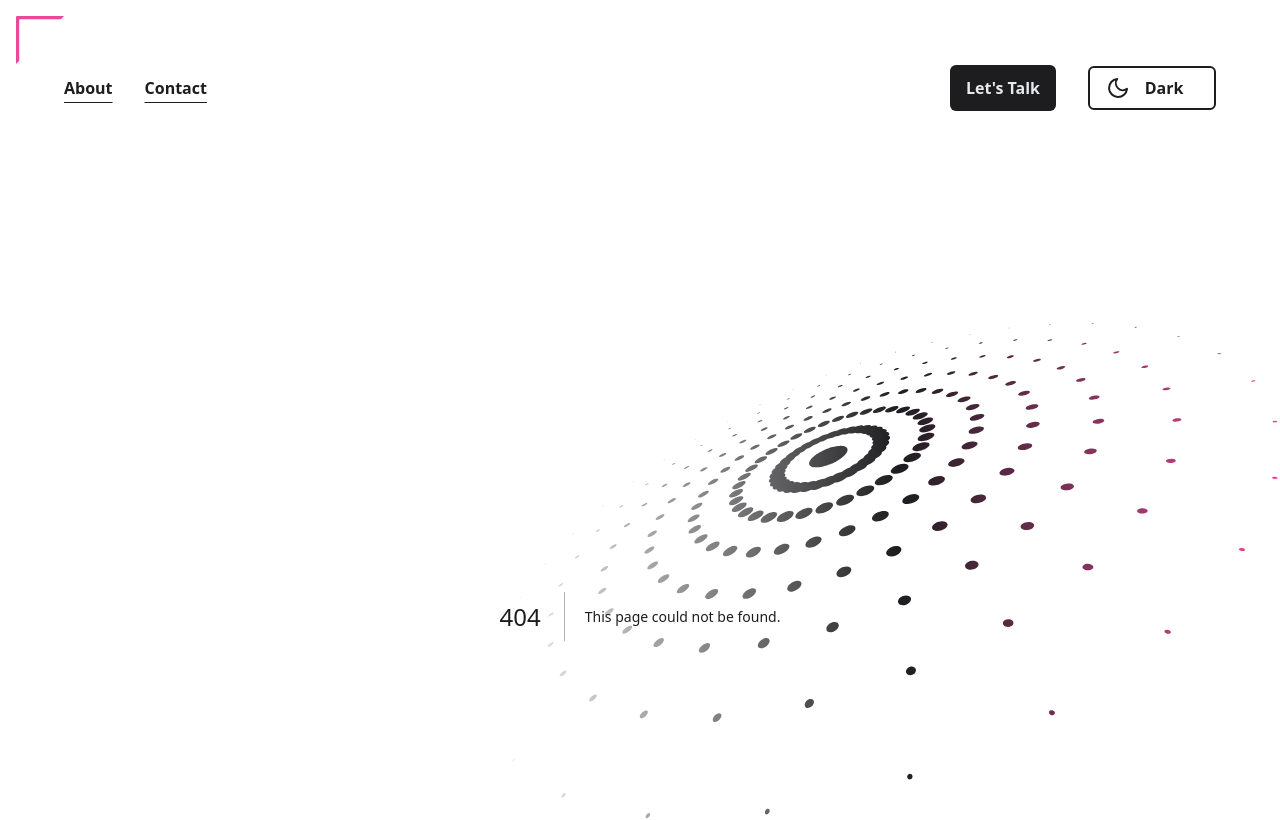
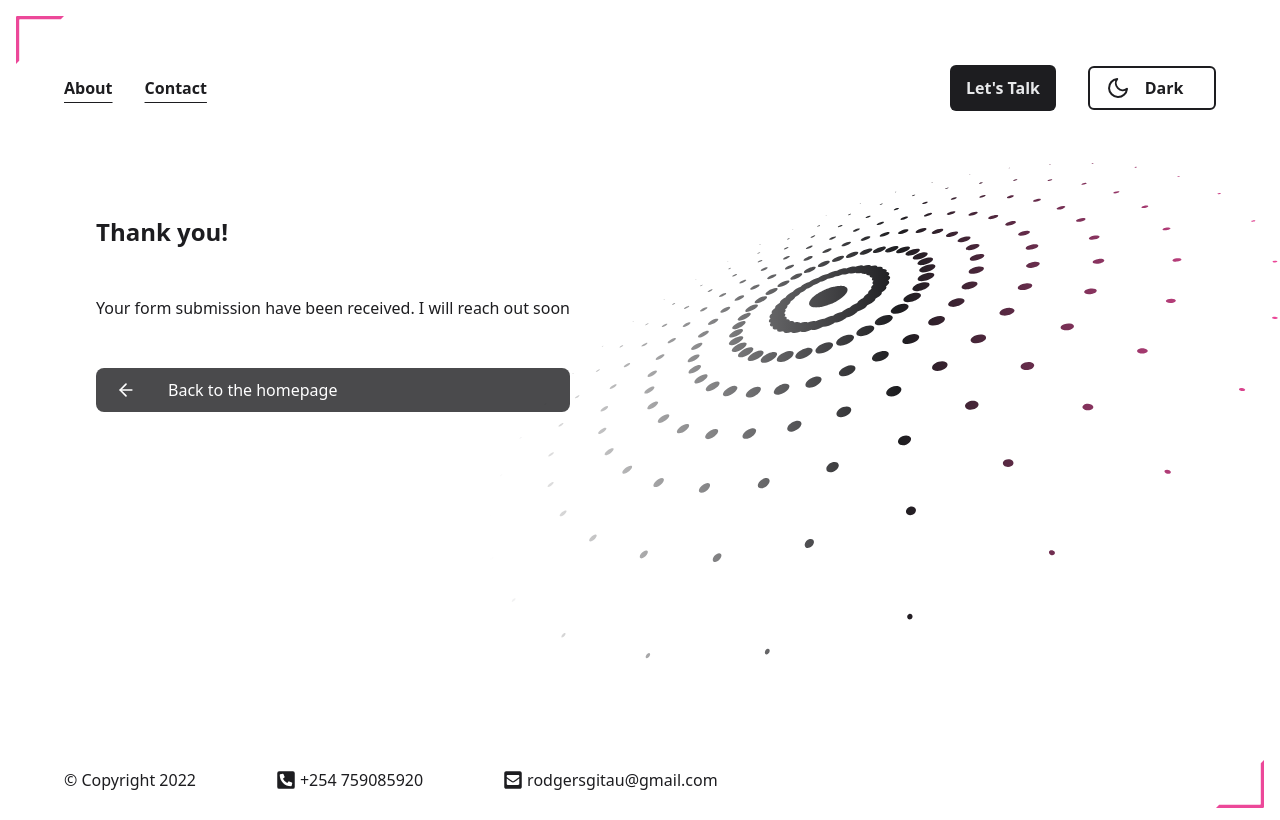
Before and after one commit to rodgersgitau/portfolio, a Next.js app: page /success in a window 1280 px wide. Before the commit this address had no page. Shown: the top 820 px of the page. Built offline with nearby package versions, Linux system fonts and the light colour scheme.

Commit message:
fix: netlify contact form

```diff
--- a/package.json
+++ b/package.json
@@ -9,6 +9,7 @@
     "lint": "next lint"
   },
   "dependencies": {
+    "@netlify/functions": "^1.4.0",
     "next": "13.0.5",
     "react": "^18.2.0",
     "react-dom": "^18.2.0"
--- a/pages/contact.tsx
+++ b/pages/contact.tsx
@@ -62,13 +62,10 @@ const ContactPage = () => {
       )}
       <form
         method="POST"
+        action="/success"
         data-netlify="true"
-        onSubmit={() =>
-          setMessage({
-            type: "success",
-            text: "Successfully sent message",
-          })
-        }
+        name="RGitauContactForm"
+        data-netlify-honeypot="bot-field"
         onError={(error) =>
           setMessage({
             type: "error",
@@ -77,6 +74,12 @@ const ContactPage = () => {
         }
         className="flex-1 w-full h-full grid grid-cols-2 gap-10"
       >
+        <p className="hidden">
+          <label id="contact-form-bot-label">
+            Don't fill this out if you're human:{" "}
+            <input name="bot-field" aria-labelledby="contact-form-bot-label" />
+          </label>
+        </p>
         {inputs.map(({ name, label, required, ...rest }) => {
           return (
             <div
--- /dev/null
+++ b/pages/success.tsx
@@ -0,0 +1,23 @@
+import { FiArrowLeft } from "react-icons/fi";
+
+export default function () {
+  return (
+    <div className="min-h-[60vh] w-max h-max">
+      <div className="flex flex-col gap-12">
+        <h1 className="text-2xl font-semibold font-sans">Thank you!</h1>
+        <p className="font-sans">
+          Your form submission have been received. I will reach out soon
+        </p>
+        <a
+          href="/"
+          className="col-span-2 opacity-80 text-[#fff] bg-black dark:bg-purple-600 hover:opacity-100 focus:ring-4 focus:outline-none focus:ring-purple-300 font-medium rounded-lg text-md w-full sm:w-auto px-5 py-2.5 text-center dark:opacity-100"
+        >
+          <div className="flex items-center gap-8">
+            <FiArrowLeft fontSize="1.25rem" />
+            <span>Back to the homepage</span>
+          </div>
+        </a>
+      </div>
+    </div>
+  );
+}
```
Also changed, not shown: 2 other files (tests, documents, lock files or other folders).
